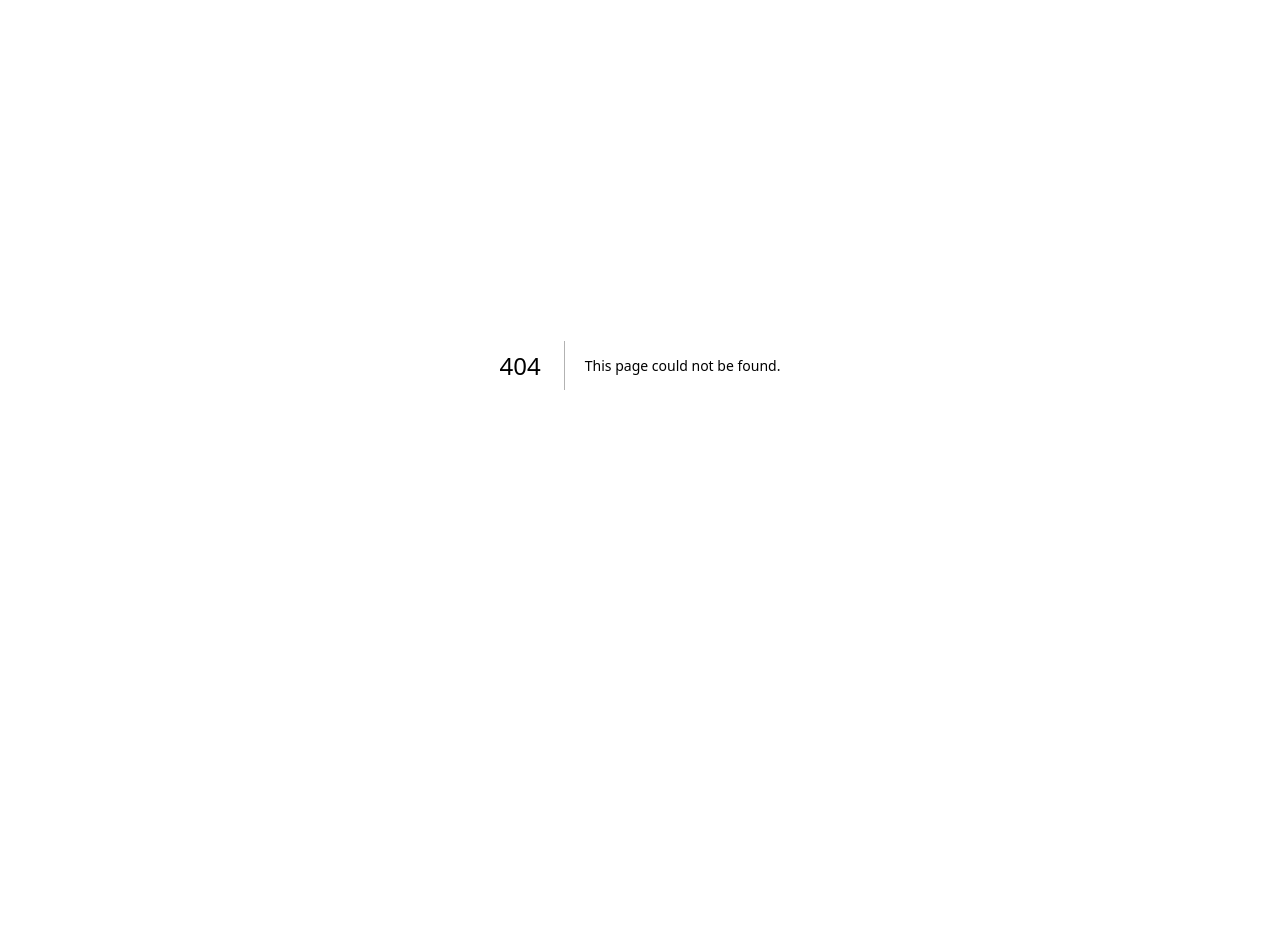
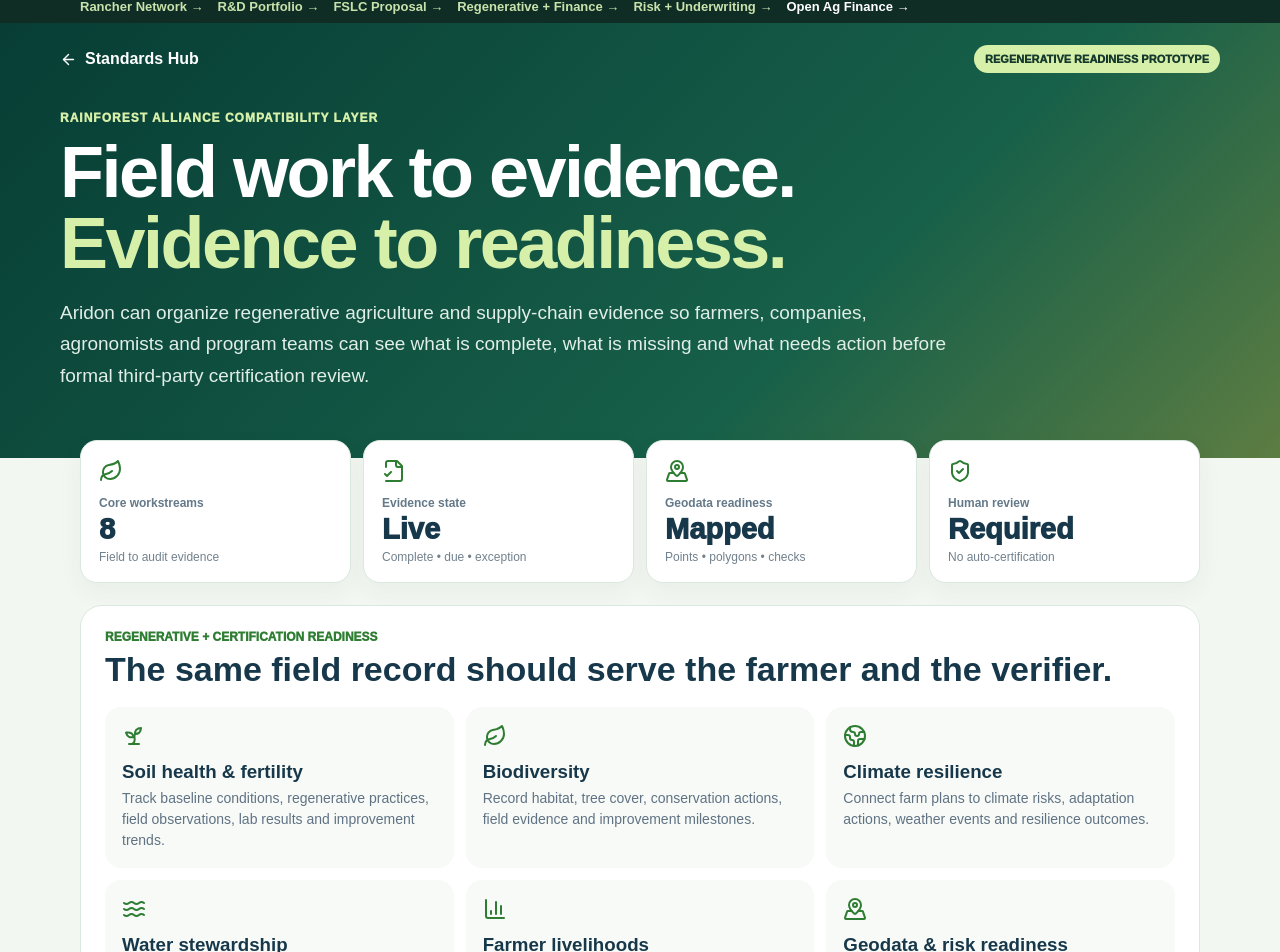
Before and after one commit to jimrusk/aridon-app, a Next.js app: page /ag/standards/rainforest-alliance in a window 1280 px wide. Before the commit this address had no page. Shown: the part 35-987 px from the top of the page. Before the commit the page ends 800 px from the top, so only its background shows below. Built offline with nearby package versions, Linux system fonts and the light colour scheme.

Commit message:
Add Rainforest Alliance regenerative readiness module

```diff
--- /dev/null
+++ b/app/ag/standards/rainforest-alliance/page.tsx
@@ -0,0 +1,48 @@
+import Link from 'next/link';
+import { ArrowLeft, BarChart3, ClipboardCheck, FileCheck2, Globe2, Leaf, MapPinned, Network, ShieldCheck, Sprout, Waves } from 'lucide-react';
+
+const workstreams = [
+  ['Soil health & fertility','Track baseline conditions, regenerative practices, field observations, lab results and improvement trends.',Sprout],
+  ['Biodiversity','Record habitat, tree cover, conservation actions, field evidence and improvement milestones.',Leaf],
+  ['Climate resilience','Connect farm plans to climate risks, adaptation actions, weather events and resilience outcomes.',Globe2],
+  ['Water stewardship','Track water sources, use, conservation actions, field observations and evidence of responsible management.',Waves],
+  ['Farmer livelihoods','Measure farmer income, price received, financing, yield, production cost and livelihood improvement alongside environmental outcomes.',BarChart3],
+  ['Geodata & risk readiness','Store farm points and polygons, flag missing geodata, preserve GIS checks and route exceptions for human review.',MapPinned],
+  ['Traceability','Link producer, farm unit, crop lot, buyer, evidence and chain-of-custody records without forcing duplicate data entry.',Network],
+  ['Audit evidence','Create requirement-linked evidence rooms, action queues, nonconformity follow-up and approval history.',FileCheck2],
+];
+
+const workflow = [
+  ['1. Baseline','Import producer, farm, geodata, crop, social and environmental records.'],
+  ['2. Readiness map','Translate the organization’s applicable program scope into an internal action and evidence checklist.'],
+  ['3. Field execution','Push simple tasks to farmers, agronomists and field officers with offline-friendly evidence capture.'],
+  ['4. Exception queue','Surface missing evidence, overdue actions, risk flags and conflicting records before an audit.'],
+  ['5. Human verification','Program leads and authorized verifiers review evidence and decide what is ready.'],
+  ['6. Reporting package','Export approved records for certification preparation, internal management and impact reporting.'],
+];
+
+export default function RainforestAlliancePage(){
+  return <main style={{minHeight:'100vh',background:'#f3f7f2',color:'#17384a',fontFamily:'Arial,sans-serif',paddingBottom:80}}>
+    <header style={{background:'linear-gradient(135deg,#073d35,#176049 65%,#5d7d42)',color:'#fff',padding:'22px 20px 48px'}}><div style={{maxWidth:1160,margin:'auto'}}>
+      <nav style={{display:'flex',justifyContent:'space-between',gap:14,alignItems:'center',flexWrap:'wrap'}}><Link href="/ag/standards" style={{display:'inline-flex',gap:8,alignItems:'center',color:'#fff',textDecoration:'none',fontWeight:900}}><ArrowLeft size={17}/> Standards Hub</Link><span style={{background:'#d7f0a9',color:'#15392c',padding:'8px 11px',borderRadius:999,fontSize:11,fontWeight:950}}>REGENERATIVE READINESS PROTOTYPE</span></nav>
+      <div style={{maxWidth:900,paddingTop:38}}><div style={{color:'#d7f0a9',fontSize:12,fontWeight:950,letterSpacing:1}}>RAINFOREST ALLIANCE COMPATIBILITY LAYER</div><h1 style={{fontSize:'clamp(42px,7vw,72px)',lineHeight:.98,letterSpacing:-2.5,margin:'12px 0 18px'}}>Field work to evidence.<br/><span style={{color:'#d7f0a9'}}>Evidence to readiness.</span></h1><p style={{fontSize:19,lineHeight:1.65,color:'#e1eee8'}}>Aridon can organize regenerative agriculture and supply-chain evidence so farmers, companies, agronomists and program teams can see what is complete, what is missing and what needs action before formal third-party certification review.</p></div>
+    </div></header>
+
+    <section style={{maxWidth:1160,margin:'-18px auto 0',padding:'0 20px',display:'grid',gridTemplateColumns:'repeat(auto-fit,minmax(220px,1fr))',gap:12}}>
+      <Metric title="Core workstreams" value="8" sub="Field to audit evidence" icon={Leaf}/><Metric title="Evidence state" value="Live" sub="Complete • due • exception" icon={FileCheck2}/><Metric title="Geodata readiness" value="Mapped" sub="Points • polygons • checks" icon={MapPinned}/><Metric title="Human review" value="Required" sub="No auto-certification" icon={ShieldCheck}/>
+    </section>
+
+    <section style={{maxWidth:1160,margin:'22px auto 0',padding:'0 20px'}}><div style={{background:'#fff',border:'1px solid #dbe8df',borderRadius:22,padding:24}}><div style={{fontSize:12,fontWeight:950,color:'#2e7d32'}}>REGENERATIVE + CERTIFICATION READINESS</div><h2 style={{fontSize:34,margin:'6px 0 18px'}}>The same field record should serve the farmer and the verifier.</h2><div style={{display:'grid',gridTemplateColumns:'repeat(auto-fit,minmax(280px,1fr))',gap:12}}>{workstreams.map(([title,text,Icon]:any)=><div key={title} style={{background:'#f7faf6',borderRadius:16,padding:17}}><Icon color="#2e7d32"/><h3 style={{margin:'9px 0 5px'}}>{title}</h3><p style={{margin:0,color:'#607284',lineHeight:1.5,fontSize:14}}>{text}</p></div>)}</div></div></section>
+
+    <section style={{maxWidth:1160,margin:'18px auto 0',padding:'0 20px'}}><div style={{background:'#e6f1e2',borderRadius:22,padding:24}}><div style={{display:'flex',gap:8,alignItems:'center',fontSize:12,fontWeight:950,color:'#2e7d32'}}><ClipboardCheck/> OPERATING WORKFLOW</div><div style={{display:'grid',gridTemplateColumns:'repeat(auto-fit,minmax(250px,1fr))',gap:12,marginTop:14}}>{workflow.map(([title,text])=><div key={title} style={{background:'#fff',borderRadius:16,padding:18}}><h3 style={{margin:'0 0 7px'}}>{title}</h3><p style={{margin:0,color:'#607284',lineHeight:1.55,fontSize:14}}>{text}</p></div>)}</div></div></section>
+
+    <section style={{maxWidth:1160,margin:'18px auto 0',padding:'0 20px',display:'grid',gridTemplateColumns:'repeat(auto-fit,minmax(300px,1fr))',gap:12}}>
+      <div style={{background:'#0e3c49',color:'#fff',borderRadius:20,padding:22}}><div style={{fontSize:12,fontWeight:950,color:'#d7f0a9'}}>PARTNER VALUE</div><h2 style={{margin:'7px 0 9px'}}>Aridon should be plumbing, not a competing standard.</h2><p style={{margin:0,color:'#deebee',lineHeight:1.6}}>Rainforest Alliance retains the standard, certification rules and human assurance process. Aridon focuses on producer onboarding, field execution, data quality, evidence organization, traceability, action management and reporting interoperability.</p></div>
+      <div style={{background:'#fff',border:'1px solid #dbe8df',borderRadius:20,padding:22}}><div style={{fontSize:12,fontWeight:950,color:'#2e7d32'}}>PILOT IDEA</div><h2 style={{margin:'7px 0 9px'}}>Coffee cohort readiness pilot</h2><p style={{margin:0,color:'#607284',lineHeight:1.6}}>Run a small producer cohort with farm records, geodata, regenerative practice plans, livelihood metrics and evidence workflows. Measure administrative time, missing-evidence rates, farmer usability and audit-preparation efficiency.</p></div>
+    </section>
+
+    <section style={{maxWidth:1160,margin:'18px auto 0',padding:'0 20px'}}><div style={{background:'#fff',border:'1px solid #dbe8df',borderRadius:18,padding:20,color:'#607284',lineHeight:1.55}}><strong style={{color:'#17384a'}}>Important:</strong> This is an Aridon compatibility and certification-readiness prototype. It is not an official Rainforest Alliance tool, does not reproduce or replace the Rainforest Alliance standards, and does not imply endorsement, affiliation, accreditation, audit approval or certification.</div></section>
+  </main>
+}
+
+function Metric({title,value,sub,icon:Icon}:any){return <div style={{background:'#fff',border:'1px solid #dbe8df',borderRadius:17,padding:18,boxShadow:'0 8px 24px rgba(20,50,35,.05)'}}><Icon color="#2e7d32"/><div style={{fontSize:12,color:'#647989',fontWeight:900,marginTop:9}}>{title}</div><div style={{fontSize:29,fontWeight:950,marginTop:3}}>{value}</div><div style={{fontSize:12,color:'#71818d',marginTop:4}}>{sub}</div></div>}
```
